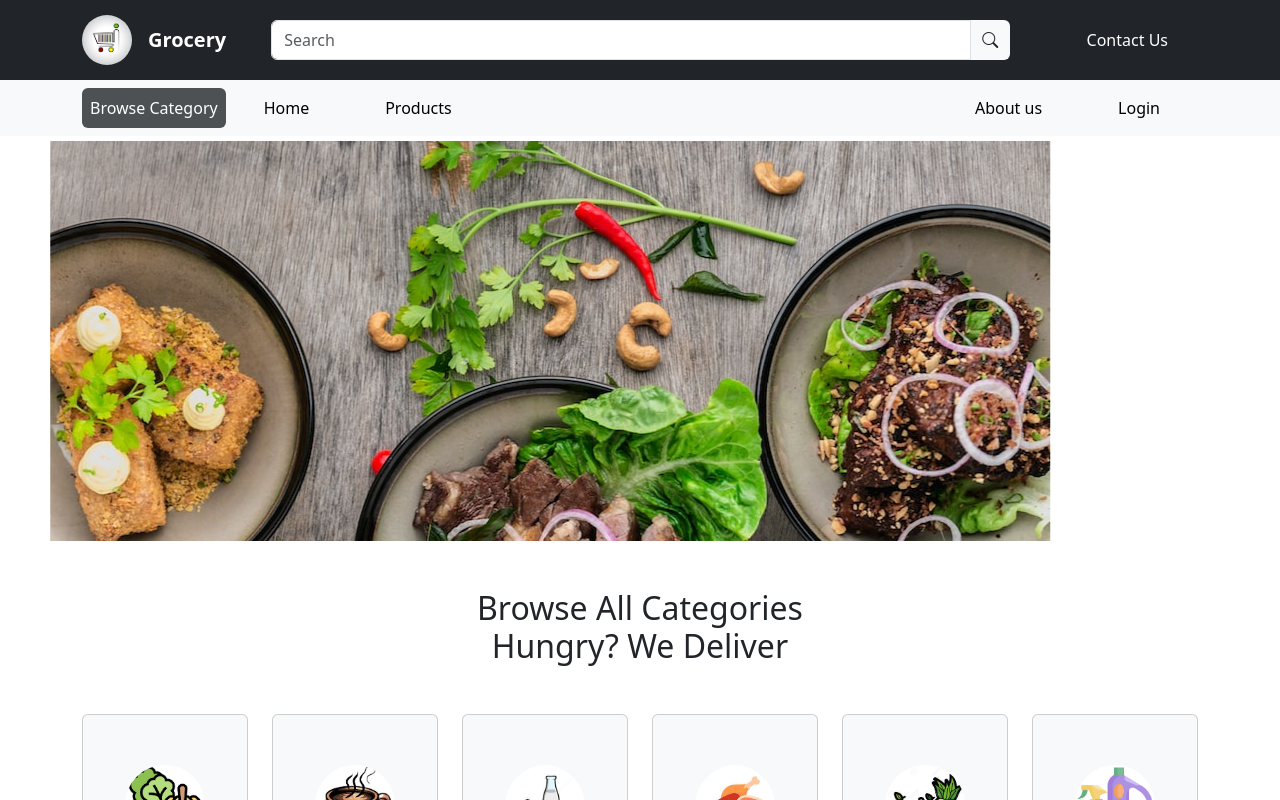
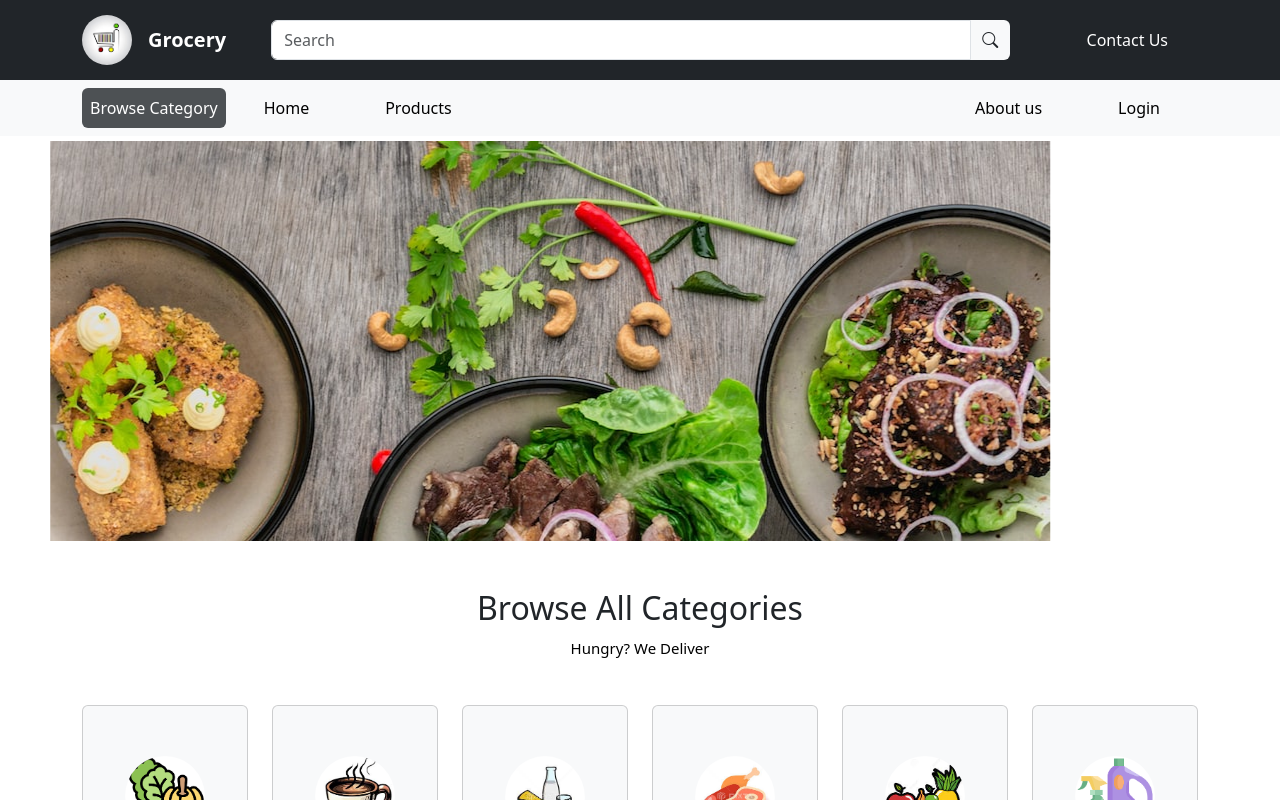
Before and after one commit to Aditya-Bhardwaj1/GroceryVaale, an Angular app in the folder FrontEnd/: page / in a window 1280 px wide. Shown: the top 800 px of the page. Built offline with nearby package versions, Linux system fonts and the light colour scheme.

Commit message:
adding style

```diff
--- a/FrontEnd/src/app/cardbody/cardbody.component.scss
+++ b/FrontEnd/src/app/cardbody/cardbody.component.scss
@@ -24,3 +24,9 @@
     height: 15rem;
     margin-bottom: 2rem;
   }
+
+  .para{
+    color: black;
+    font-size: 15px;
+    margin-top: 1%;
+  }
```
